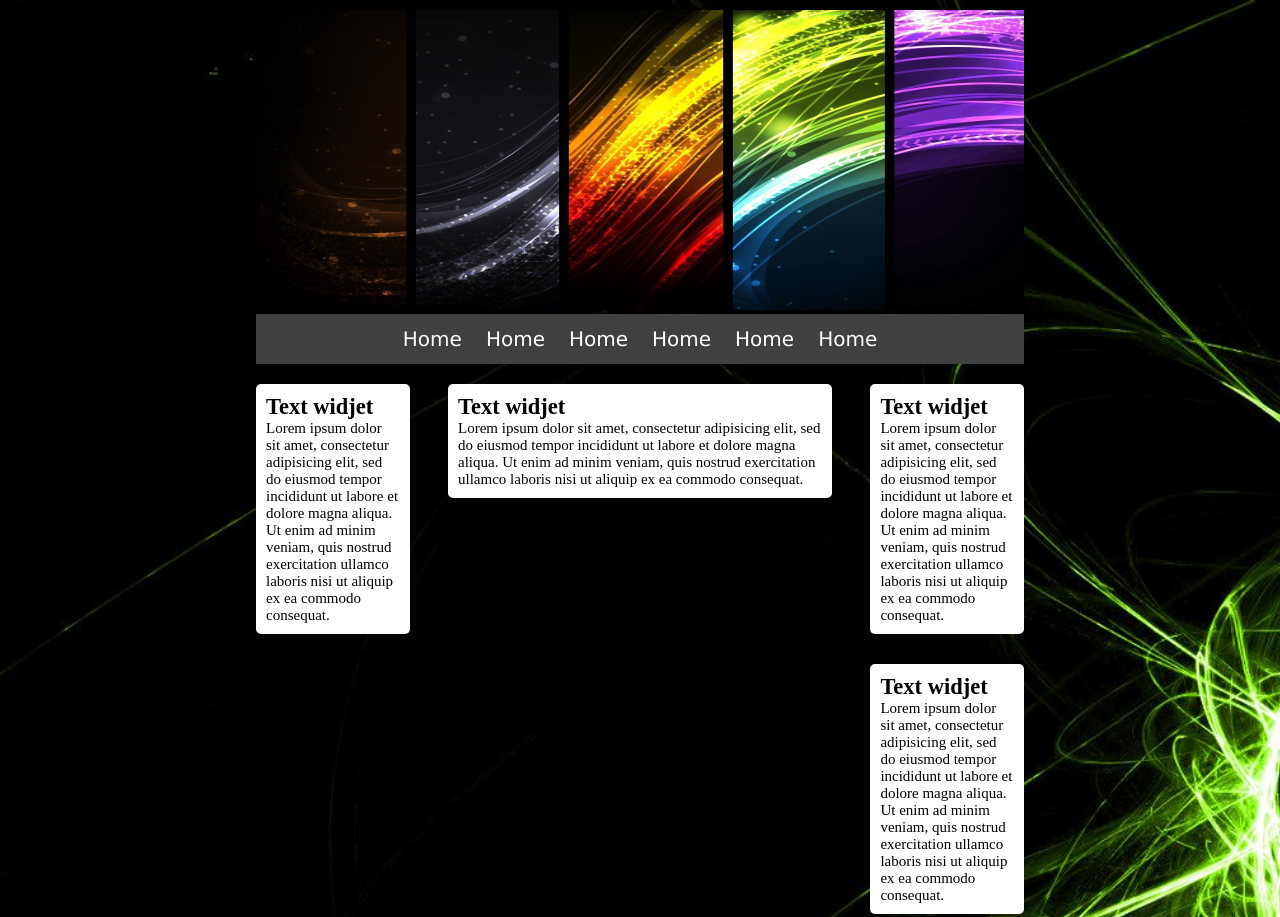
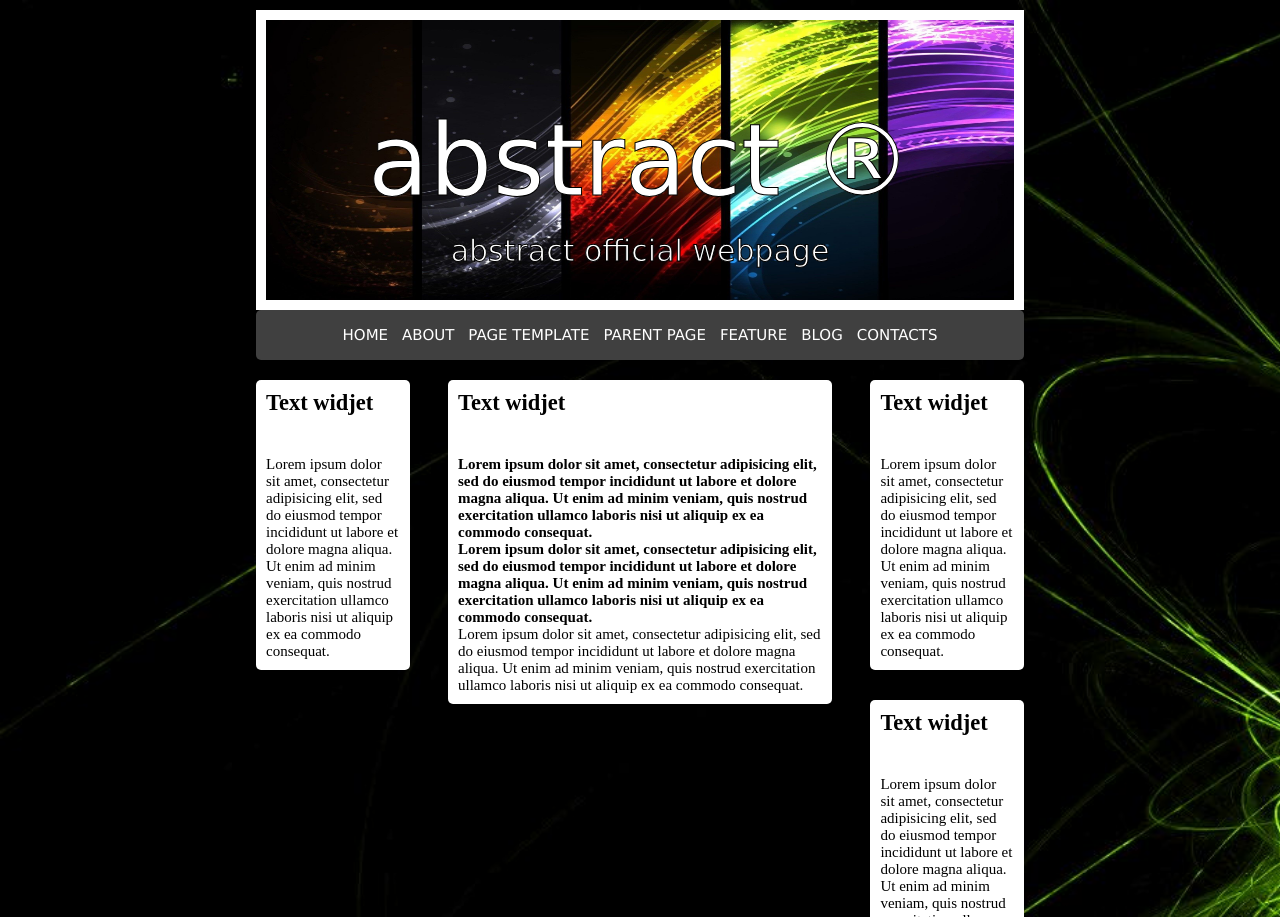
Before and after one commit to ChristianPucci91/htmlcss-struttura-wp, a plain HTML site: page bonus/index.html in a window 1280 px wide. Shown: the top 917 px of the page. Drawn offline with Linux system fonts and the light colour scheme.

Commit message:
Banner done

```diff
--- a/bonus/css/style.css
+++ b/bonus/css/style.css
@@ -15,6 +15,7 @@
 body {
 
   background-image: url("../img/background.jpg");
+  background-repeat: no-repeat;
   background-size: cover;
 }
 
@@ -28,10 +29,7 @@ body {
 #container {
   width: 60%;
   margin: 10px auto;
-  /* debug *
-  height: 200px;
-  background-color: red;
-  /* fine debug */
+
 }
 
 /* header */
@@ -40,17 +38,56 @@ header {
 
 }
 
+/* banner e specifiche  */
+
+.logo {
+
+  position: relative;
+  width: 100%;
+  height: 300px;
+
+}
+
 .logo img{
 
   width: 100%;
   height: 300px;
   background-size: cover;
+  border: 10px solid white;
+
 }
+
+.logotext {
+
+  position:absolute;
+  top: 0;
+  font-size: 100px;
+  width: 100%;
+  height: 100%;
+  display: flex;
+  align-items: center;
+  justify-content: center;
+  font-family: Verdana, Arial;
+  color:white;
+  -webkit-text-stroke-width: 1px;
+  -webkit-text-stroke-color: black;
+
+}
+
+#subtitle {
+
+font-size: 30px;
+margin-top: 90px;
+}
+
+
+/* menu e specifiche */
 
 .menu {
 
   height: 50px;
   background-color: #404040;
+  border-radius: 5px;
 
 }
 
@@ -63,9 +100,9 @@ ul {
 ul a {
 
   color:white;
-  margin-left:10px;
-  margin-right: 10px;
-  font-size: 20px;
+  margin-left:5px;
+  margin-right: 5px;
+  font-size: 15px;
   font-family: Verdana, Arial;
   text-decoration: none;
 
@@ -74,25 +111,21 @@ ul a {
 /* parte principale */
 
 aside {
+
   float: left;
   width: 20%;
-  /* debug
-  height: 200px;
-  background-color: lightblue;
-  /* fine debug */
 }
 
 section {
+
   float: left;
   width: 50%;
   margin: 0 5%;
-  /* debug
-  height: 400px;
-  background-color: blue;
-  /* fine debug */
+
 }
 
 .box {
+
   background-color: white;
   border-radius: 5px;
   padding: 10px;
@@ -101,10 +134,14 @@ section {
   color: black;
 }
 
+h2 {
+  margin-bottom: 40px;
+}
+
 /* footer */
 footer {
-  /* debug */
+
   height: 100px;
   background-color: white;
-  /* fine debug */
+
 }
--- a/bonus/index.html
+++ b/bonus/index.html
@@ -17,7 +17,13 @@
 
             <!-- banner header -->
             <div class="logo">
-              <img src="img/banner.jpg" alt="header logo ">
+
+              <img src="img/banner.jpg" alt="header logo">
+
+              <span class="logotext">abstract &reg; </span>
+
+              <div id="subtitle" class="logotext">abstract official webpage</div>
+
             </div>
 
             <!-- menu header -->
@@ -25,12 +31,13 @@
 
               <ul>
 
-                 <span><a href="#">Home</a></span>
-                 <span><a href="#">Home</a></span>
-                 <span><a href="#">Home</a></span>
-                 <span><a href="#">Home</a></span>
-                 <span><a href="#">Home</a></span>
-                 <span><a href="#">Home</a></span>
+                 <span><a href="#">HOME</a></span>
+                 <span><a href="#">ABOUT</a></span>
+                 <span><a href="#">PAGE TEMPLATE</a></span>
+                 <span><a href="#">PARENT PAGE</a></span>
+                 <span><a href="#">FEATURE</a></span>
+                 <span><a href="#">BLOG</a></span>
+                 <span><a href="#">CONTACTS</a></span>
 
               </ul>
 
@@ -58,9 +65,15 @@
   					<!-- parte centrale page  -->
   					<section>
   						<div class="box">
+
   							<h2>Text widjet</h2>
-  							<p>
-  								Lorem ipsum dolor sit amet, consectetur adipisicing elit, sed do eiusmod tempor incididunt ut labore et dolore magna aliqua. Ut enim ad minim veniam, quis nostrud exercitation ullamco laboris nisi ut aliquip ex ea commodo consequat.
+
+                  <h4>Lorem ipsum dolor sit amet, consectetur adipisicing elit, sed do eiusmod tempor incididunt ut labore et dolore magna aliqua. Ut enim ad minim veniam, quis nostrud exercitation ullamco laboris nisi ut aliquip ex ea commodo consequat.</h4>
+                  <h4>Lorem ipsum dolor sit amet, consectetur adipisicing elit, sed do eiusmod tempor incididunt ut labore et dolore magna aliqua. Ut enim ad minim veniam, quis nostrud exercitation ullamco laboris nisi ut aliquip ex ea commodo consequat.</h4>
+
+                  <p>
+                    Lorem ipsum dolor sit amet, consectetur adipisicing elit, sed do eiusmod tempor incididunt ut labore et dolore magna aliqua. Ut enim ad minim veniam, quis nostrud exercitation ullamco laboris nisi ut aliquip ex ea commodo consequat.
+                    </p>
   						</div>
 
   					</section>
```
